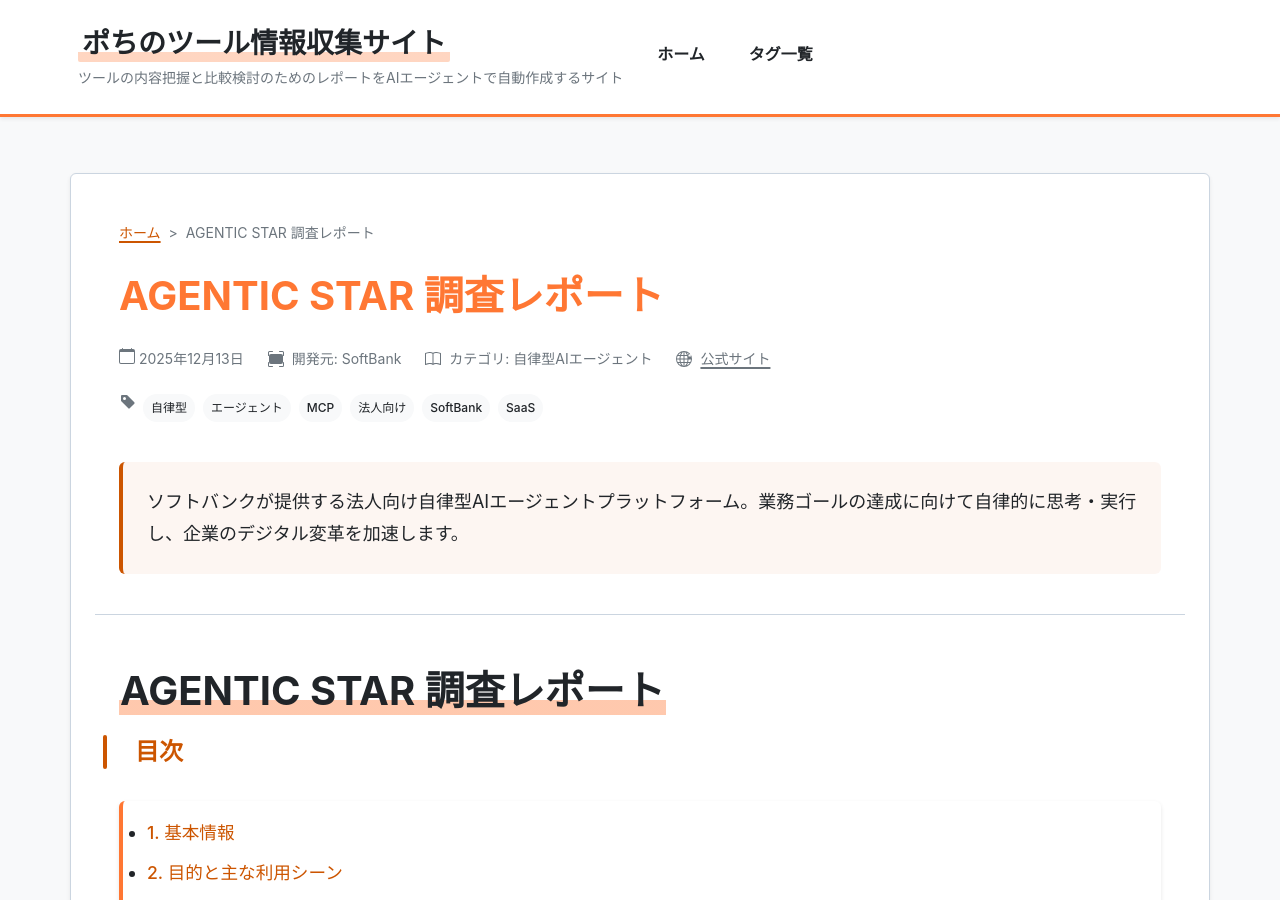
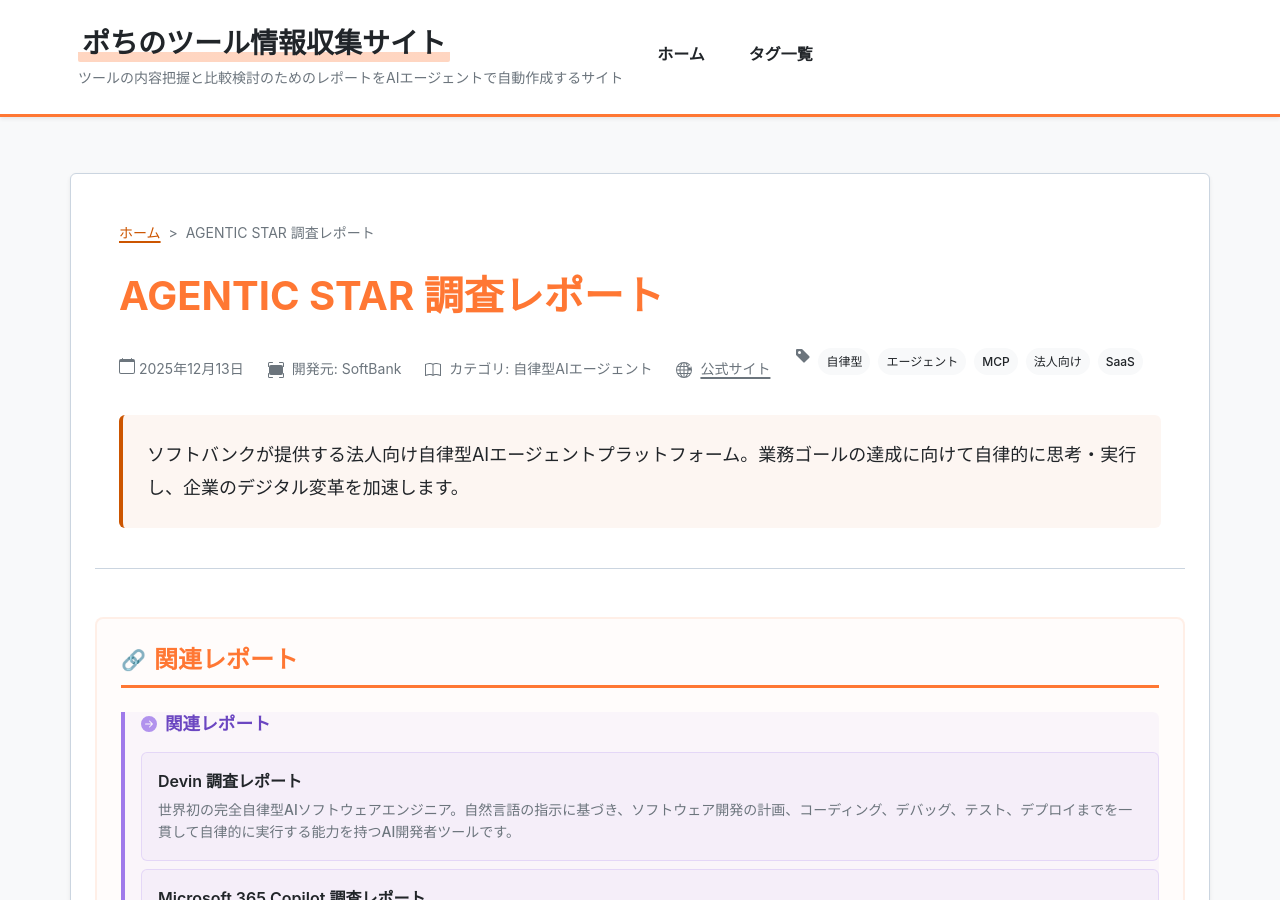
Before and after one commit to aegisfleet/tool-survey-report, a Jekyll site: the page built from _reports/agentic-star.md, in a window 1280 px wide and 900 px high. Built offline with Jekyll 4.4.1, drawn with Linux system fonts in a browser that asks for light colours; some of the changed text lies outside the part shown.

Commit message:
feat: Organize category and tags for AGENTIC STAR (#244)
In accordance with task-organizing-category-tags.md, this change organizes the metadata for the AGENTIC STAR report.

- Removes the redundant 'SoftBank' tag.
- Adds 'Devin' and 'Microsoft 365 Copilot' to related_tools.
- Establishes bidirectional links from the related reports back to AGENTIC STAR.

Co-authored-by: google-labs-jules[bot] <161369871+google-labs-jules[bot]@users.noreply.github.com>

```diff
--- a/_reports/agentic-star.md
+++ b/_reports/agentic-star.md
@@ -7,10 +7,12 @@ developer: SoftBank
 official_site: https://www.softbank.jp/biz/services/ai/agentic-star/
 date: "2025-12-13"
 last_updated: "2025-12-13"
-tags: [自律型, エージェント, MCP, 法人向け, SoftBank, SaaS]
+tags: [自律型, エージェント, MCP, 法人向け, SaaS]
 description: "ソフトバンクが提供する法人向け自律型AIエージェントプラットフォーム。業務ゴールの達成に向けて自律的に思考・実行し、企業のデジタル変革を加速します。"
 relationships:
-  related_tools: []
+  related_tools:
+    - "Devin"
+    - "Microsoft 365 Copilot"
 ---
 
 # **AGENTIC STAR 調査レポート**
```
Also changed, not shown: _reports/devin.md (+1 -0 lines), _reports/microsoft-365-copilot.md (+1 -0 lines).
